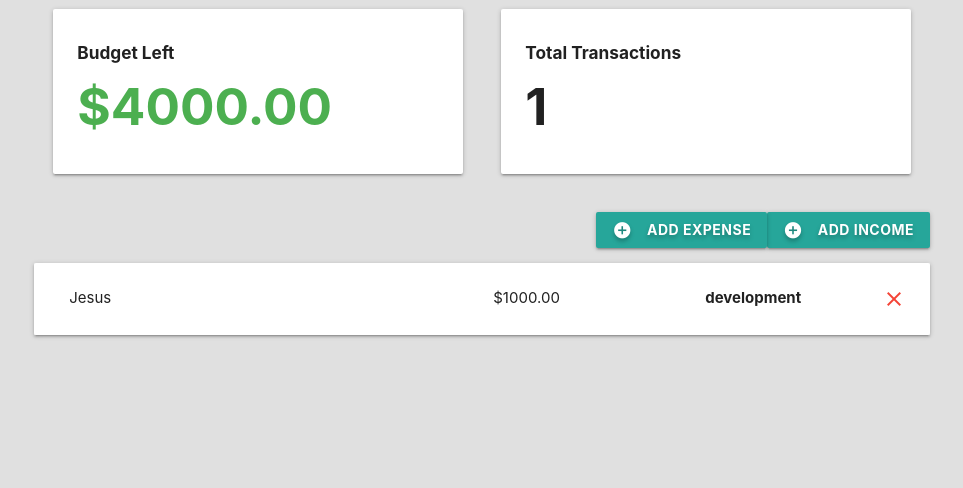
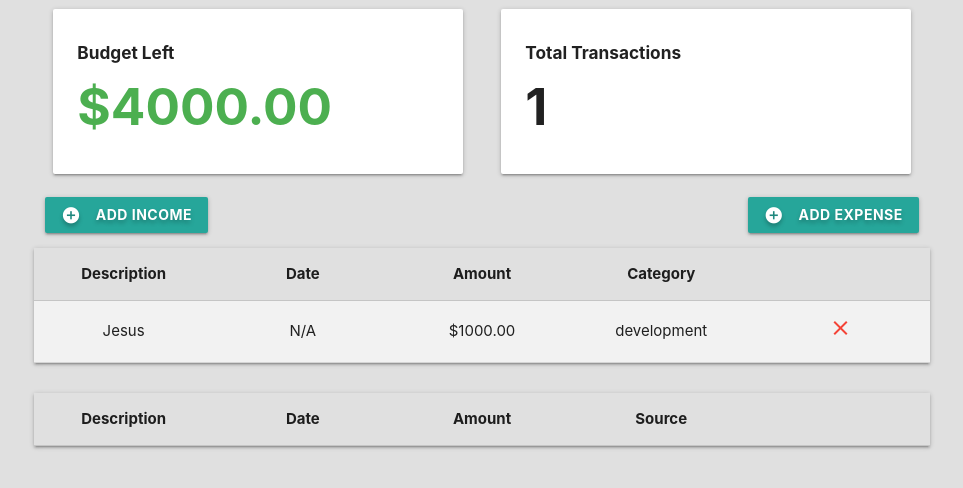
Before and after one commit to mgregerson/budgetBuddy, a Django app: a page that uses budget/templates/budget/project-detail.html in a window 1280 px wide. Shown: the part 195-683 px from the top of the page, without its empty margins (158-1121 px from the left). Run offline with Django 4.2, Linux system fonts and the light colour scheme; data comes from the database, SQL or seed files in the repository; data that the repository does not hold is empty.

Commit message:
Refactored UL sections for income and expense lists into tables

```diff
--- a/budget/templates/budget/project-detail.html
+++ b/budget/templates/budget/project-detail.html
@@ -29,14 +29,17 @@
       </div>
     </div>
   </section>
-  <div class="section section-expenses">
+
   <div class="row">
+    <div class="col s6">
       <button
-        class="btn waves-effect right modal-trigger"
+        class="btn waves-effect left modal-trigger income-btn"
         data-target="incomeModal"
       >
         <i class="material-icons white-text left">add_circle</i>Add Income
       </button>
+    </div>
+    <div class="col s6">
       <button
         class="btn waves-effect right modal-trigger"
         data-target="expenseModal"
@@ -44,53 +47,72 @@
         <i class="material-icons white-text left">add_circle</i> Add Expense
       </button>
     </div>
-    <ul class="z-depth-1">
+  </div>
+
+  <div class="section section-expenses">
+    <div class="row">
+      <div class="z-depth-1">
+        <table>
+          <thead>
+            <tr>
+              <th>Description</th>
+              <th>Date</th>
+              <th>Amount</th>
+              <th>Category</th>
+              <th></th>
+            </tr>
+          </thead>
+          <tbody>
             {% for expense in expense_list %}
-      <li>
-        <div class="card-panel z-depth-0 expense">
-          <div class="row">
-            <div class="col l6">
-              <span class="title">{{ expense.title }}</span>
-            </div>
-            <div class="col l3">
-              <span class="title">${{ expense.amount }}</span>
-            </div>
-            <div class="col l1">
-              <span class="title bold">{{ expense.category.name }}</span>
-            </div>
+            <tr>
+              <td>{{ expense.title }}</td>
+              <td>{{ expense.date|default:'N/A' }}</td>
+              <td>${{ expense.amount }}</td>
+              <td>{{ expense.category.name }}</td>
+              <td>
                 <a class="delete-expense" data-id="{{ expense.id }}">
-              <i class="material-icons red-text right">close</i>
+                  <i class="material-icons red-text">close</i>
                 </a>
+              </td>
+            </tr>
+            {% endfor %}
+          </tbody>
+        </table>
       </div>
     </div>
-      </li>
+  </div>
+
+  <div class="section section-income">
+    <div class="row">
+      <div class="z-depth-1">
+        <table>
+          <thead>
+            <tr>
+              <th>Description</th>
+              <th>Date</th>
+              <th>Amount</th>
+              <th>Source</th>
+              <th></th>
+            </tr>
+          </thead>
+          <tbody>
+            {% for income in income_list %}
+            <tr>
+              <td>{{ income.description }}</td>
+              <td>{{ income.date }}</td>
+              <td>${{ income.amount }}</td>
+              <td>{{ income.source }}</td>
+              <td>
+                <a class="delete-income" data-id="{{ income.id }}">
+                  <i class="material-icons red-text">close</i>
+                </a>
+              </td>
+            </tr>
             {% endfor %}
-    </ul>
-    <ul class="z-depth-1">
-      {% for income in income_list %}
-      <li>
-        <div class="card-panel z-depth-0 expense">
-          <div class="row">
-            <div class="col l3">
-              <span class="title">{{ income.description }}</span>
-            </div>
-            <div class="col l3">
-              <span class="title">{{ income.date }}</span>
-            </div>
-            <div class="col l3">
-              <span class="title">${{ income.amount }}</span>
-            </div>
-            <div class="col l1">
-              <span class="title bold">{{ income.source }}</span>
-            </div>
-            <a class="delete-income" data-id="{{ income.id }}">
-              <i class="material-icons red-text right">close</i>
-            </a>
+          </tbody>
+        </table>
       </div>
     </div>
-      </li>
-      {% endfor %}
-    </ul>
   </div>
 </div>
 
@@ -99,6 +121,8 @@
     <h4>Add Expense</h4>
     <form action="" method="POST">
       {% csrf_token %}
+      <label for="date">Date</label>
+      <input type="date" name="date" id="date" />
       <label for="title">Title</label>
       <input type="text" name="title" id="title" />
       <label for="amount">Amount</label>
@@ -167,7 +191,7 @@
       })
         .then(function (response) {
           if (response.ok) {
-            var expenseItem = button.closest(".expense");
+            var expenseItem = button.closest("tr");
             expenseItem.remove();
           }
         })
```
Lines whose indentation alone changed are shown as unchanged.
